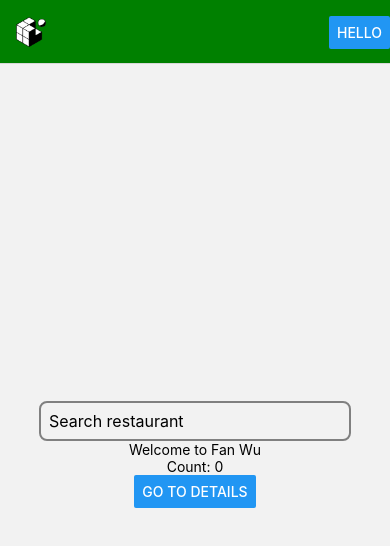
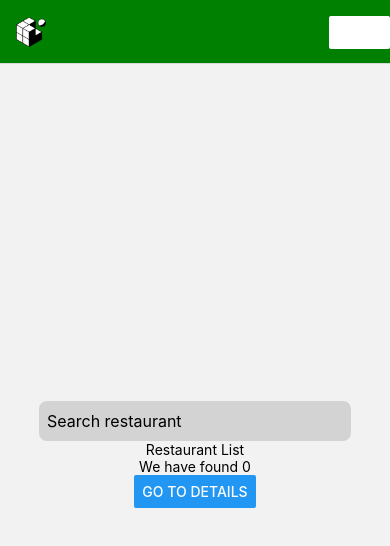
Before and after one commit to GersonEC/mobile-restaurant-menu, a React Native app: screen /Home in a window 390 px wide. Shown: the top 546 px of the page. Built offline with nearby package versions, Linux system fonts and the light colour scheme.

Commit message:
Refactor Search component

```diff
--- a/App.js
+++ b/App.js
@@ -1,8 +1,8 @@
 import { NavigationContainer } from '@react-navigation/native';
 import { createNativeStackNavigator } from '@react-navigation/native-stack';
 import { Button, Image, StyleSheet } from 'react-native';
-import Detail from './Screens/Detail';
-import Home from './Screens/Home';
+import Detail from './src/Screens/Detail';
+import Home from './src/Screens/Home';
 
 const Stack = createNativeStackNavigator();
 
@@ -32,14 +32,7 @@ export default function App() {
           ),
         }}
       >
-        <Stack.Screen
-          name='Home'
-          component={Home}
-          initialParams={{ restaurant: 'Fan Wu' }}
-          options={{
-            title: 'Welcome',
-          }}
-        />
+        <Stack.Screen name='Home' component={Home} />
         <Stack.Screen name='Detail' component={Detail} />
       </Stack.Navigator>
     </NavigationContainer>
--- a/Screens/Home.js
+++ /dev/null
@@ -1,31 +0,0 @@
-import React from 'react';
-import { Button, Text, View } from 'react-native';
-import Search from './Search';
-
-function Home({ navigation, route }) {
-  const [count, setCount] = React.useState(0);
-  const { restaurant } = route.params;
-  const onButtonPress = () => {
-    navigation.navigate('Detail');
-  };
-
-  React.useEffect(() => {
-    navigation.setOptions({
-      headerRight: () => (
-        <Button onPress={() => setCount((c) => c + 1)} title='hello' />
-      ),
-      headerTintColor: 'white',
-    });
-  }, [navigation]);
-
-  return (
-    <View style={{ flex: 1, alignItems: 'center', justifyContent: 'center' }}>
-      <Search />
-      <Text>Welcome to {restaurant}</Text>
-      <Text>Count: {count}</Text>
-      <Button title='Go to details' onPress={onButtonPress} />
-    </View>
-  );
-}
-
-export default Home;
--- a/package.json
+++ b/package.json
@@ -11,6 +11,7 @@
   "dependencies": {
     "@react-navigation/native": "^6.1.3",
     "@react-navigation/native-stack": "^6.9.9",
+    "axios": "^1.3.1",
     "expo": "~47.0.12",
     "expo-status-bar": "~1.4.2",
     "react": "18.1.0",
--- /dev/null
+++ b/src/Screens/Home.js
@@ -0,0 +1,39 @@
+import React from 'react';
+import { Button, Text, View } from 'react-native';
+import yelp from '../api/yelp';
+import RestaurantList from './RestaurantList';
+import Search from './Search';
+
+function Home({ navigation }) {
+  const [results, setResults] = React.useState([]);
+  const [error, setError] = React.useState(null);
+
+  const onButtonPress = () => {
+    navigation.navigate('Detail');
+  };
+
+  const onSearchEndEditing = async (text) => {
+    try {
+      const response = await yelp.get('/search', {
+        location: 'San Francisco',
+        term: text,
+        limit: 50,
+      });
+      setResults(response.data.businesses);
+    } catch (err) {
+      setError(err.message);
+    }
+  };
+
+  return (
+    <View style={{ flex: 1, alignItems: 'center', justifyContent: 'center' }}>
+      <Search onSearchEndEditing={onSearchEndEditing} />
+      <RestaurantList />
+      <Text>We have found {results.length}</Text>
+      {error && <Text>{error}</Text>}
+      <Button title='Go to details' onPress={onButtonPress} />
+    </View>
+  );
+}
+
+export default Home;
--- /dev/null
+++ b/src/Screens/RestaurantList.js
@@ -0,0 +1,7 @@
+import { Text } from 'react-native';
+
+const RestaurantList = () => {
+  return <Text>Restaurant List</Text>;
+};
+
+export default RestaurantList;
--- a/Screens/Search.js
+++ b/src/Screens/Search.js
@@ -1,7 +1,7 @@
 import React from 'react';
 import { StyleSheet, TextInput, View } from 'react-native';
 
-const Search = () => {
+const Search = ({ onSearchEndEditing }) => {
   const [text, setText] = React.useState('');
 
   const onTextChange = (newText) => setText(newText);
@@ -9,10 +9,13 @@ const Search = () => {
   return (
     <View style={styles.container}>
       <TextInput
+        autoCapitalize='none'
+        autoCorrect={false}
         style={styles.search}
         placeholder='Search restaurant'
         value={text}
-        onChange={onTextChange}
+        onChangeText={setText}
+        onEndEditing={() => onSearchEndEditing(text)}
       />
     </View>
   );
@@ -24,8 +27,7 @@ const styles = StyleSheet.create({
     width: '80%',
   },
   search: {
-    borderWidth: '2px',
-    borderColor: 'grey',
+    backgroundColor: 'lightgrey',
     padding: 8,
     borderRadius: 8,
     height: 40,
--- /dev/null
+++ b/src/api/yelp.js
@@ -0,0 +1,9 @@
+import axios from 'axios';
+
+export default axios.create({
+  baseURL: 'https://api.yelp.com/v3/businesses',
+  headers: {
+    Authorization:
+      'Bearer dk5uBFW6fXfmkVeEzlAZy3IDf9evzBQPfFyL0RBnWXcYOHMwD0XHQTfzoG2ACW9QaDXxC9wOzGk6SBs7eOspdLiSMMur3157RlxI3vDOGvfWFlLT7LkrmU3-1V7aY3Yx',
+  },
+});
```
Also changed, not shown: src/Screens/Detail.js (renamed from Screens/Detail.js), 1 other file (tests, documents, lock files or other folders).
